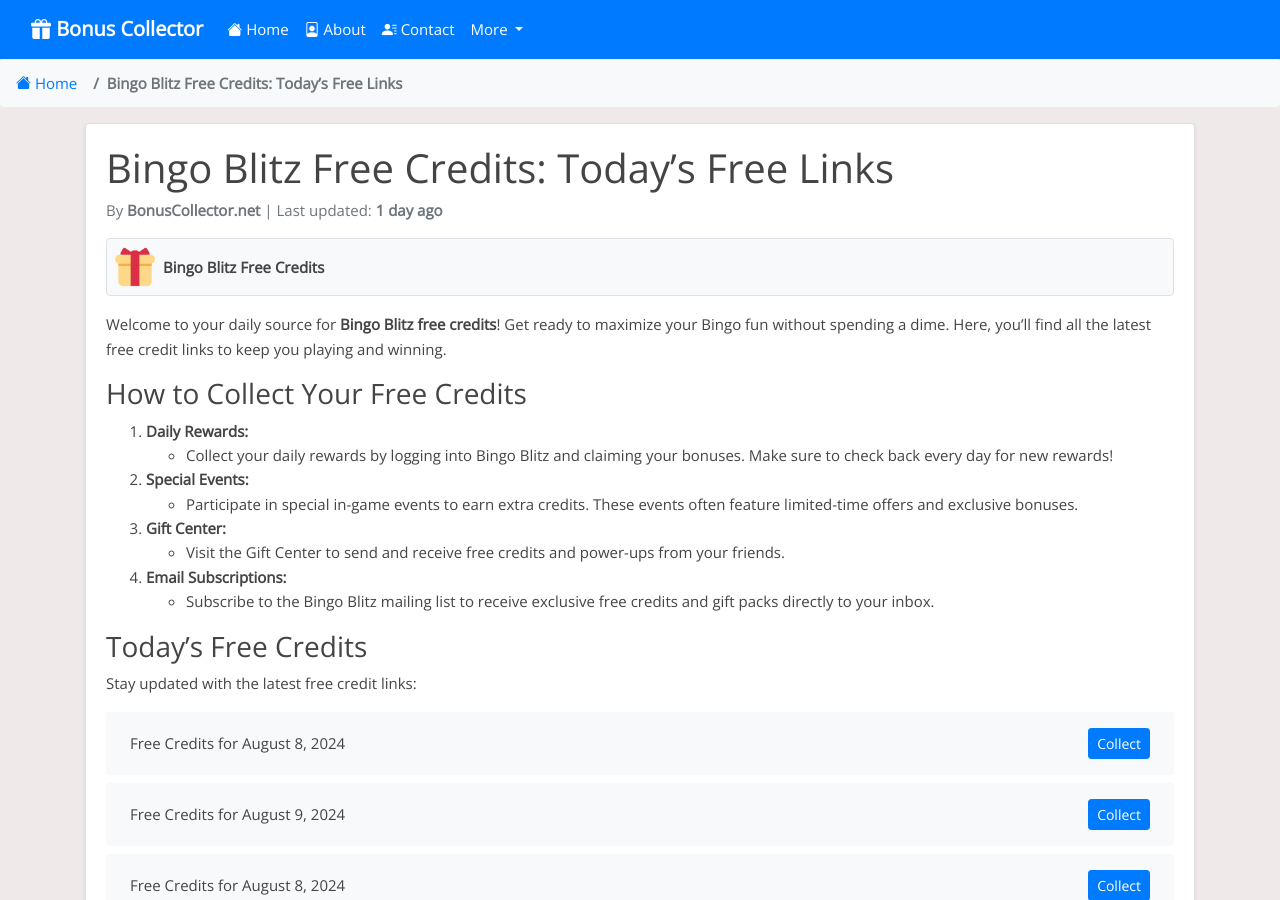
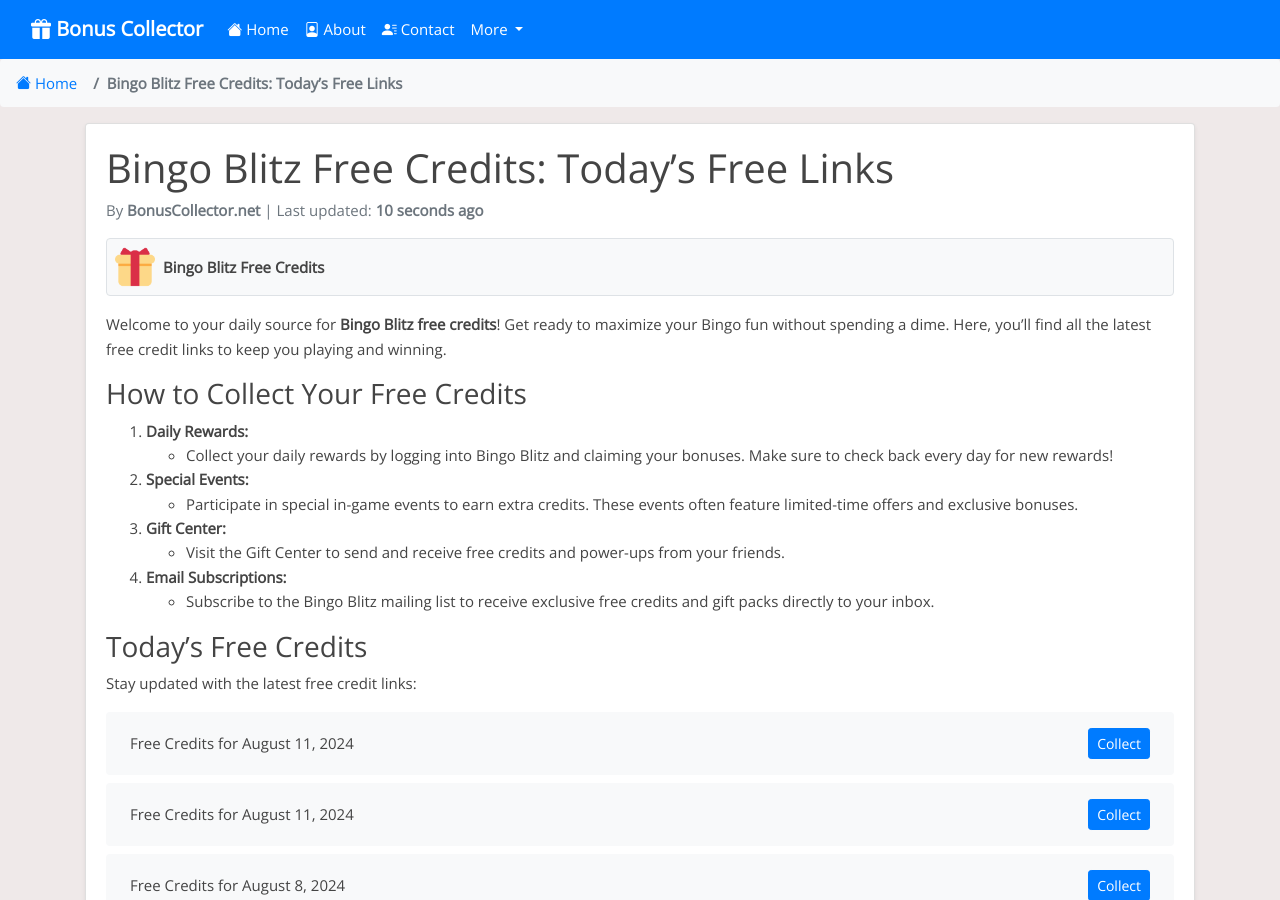
Before and after one commit to Prollad99/bs-net, a Jekyll site: the page built from _posts/2024-06-30-bingo-blitz.md, in a window 1280 px wide and 900 px high. Built offline with Jekyll 4.4.1, drawn with Linux system fonts in a browser that asks for light colours; nearby versions of some CDN libraries; comment, search, counter and statistics services are not loaded; some of the changed text lies outside the part shown.

Commit message:
Update bingo-blitz reward links and last modified date

```diff
--- a/_data/include_files.yml
+++ b/_data/include_files.yml
@@ -47,7 +47,7 @@
   last_modified: 2024-08-10 13:50:36
 
 bingo-blitz.html:
-  last_modified: 2024-08-09 17:31:55
+  last_modified: 2024-08-11 00:30:59
 
 willy-wonka.html:
   last_modified: 2024-08-10 04:09:14
--- a/_includes/bingo-blitz.html
+++ b/_includes/bingo-blitz.html
@@ -1,4 +1,12 @@
 <ul class="list-group mt-3 mb-4">
+  <li class="list-group-item d-flex justify-content-between align-items-center">
+    <span>Free Credits for August 11, 2024</span>
+    <a href="https://d10x.co/BingoBlitz/cmITY" class="btn btn-primary btn-sm">Collect</a>
+  </li>
+  <li class="list-group-item d-flex justify-content-between align-items-center">
+    <span>Free Credits for August 11, 2024</span>
+    <a href="https://bingo-app-dsa.playtika.com/bingo2-v2-bingoblitz/incentive/?incentive=e47d4195606a54c26042f699a170fee27b55a151165d9c457606872531da0e2a&desktop=fb&scene=popup&asset=inbox.PopupGiftCenter&originId=44953&gameref=FBS_100824" class="btn btn-primary btn-sm">Collect</a>
+  </li>
   <li class="list-group-item d-flex justify-content-between align-items-center">
     <span>Free Credits for August 8, 2024</span>
     <a href="https://d10x.co/BingoBlitz/1ZkMB" class="btn btn-primary btn-sm">Collect</a>
@@ -391,12 +399,4 @@
     <span>Free Credits for July 1, 2024</span>
     <a href="https://d10x.co/BingoBlitz/CR9nI" class="btn btn-primary btn-sm">Collect</a>
   </li>
-  <li class="list-group-item d-flex justify-content-between align-items-center">
-    <span>Free Credits for July 1, 2024</span>
-    <a href="https://bingo-app-dsa.playtika.com/bingo2-v2-bingoblitz/incentive/?incentive=ac0c99bc87ecd36a50e7804111b5ce53d4351622e12c7a9b6e98e74f9f6ea170&desktop=fb&scene=popup&asset=inbox.PopupGiftCenter&originId=44724&gameref=FBS_300624" class="btn btn-primary btn-sm">Collect</a>
-  </li>
-  <li class="list-group-item d-flex justify-content-between align-items-center">
-    <span>Free Credits for June 30, 2024</span>
-    <a href="https://d10x.co/BingoBlitz/CUUDd" class="btn btn-primary btn-sm">Collect</a>
-  </li>
 </ul>
```
Also changed, not shown: links-json/bingo-blitz.json (+8 -8 lines).
